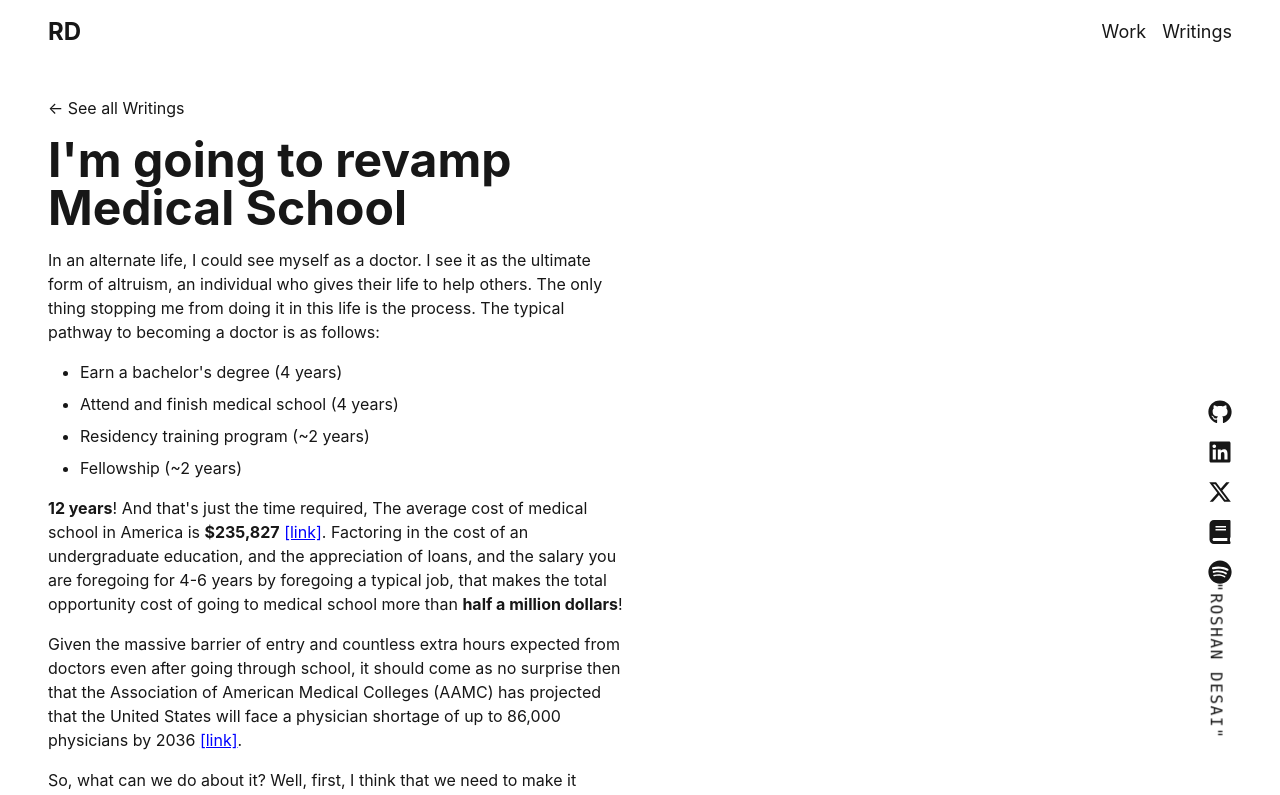
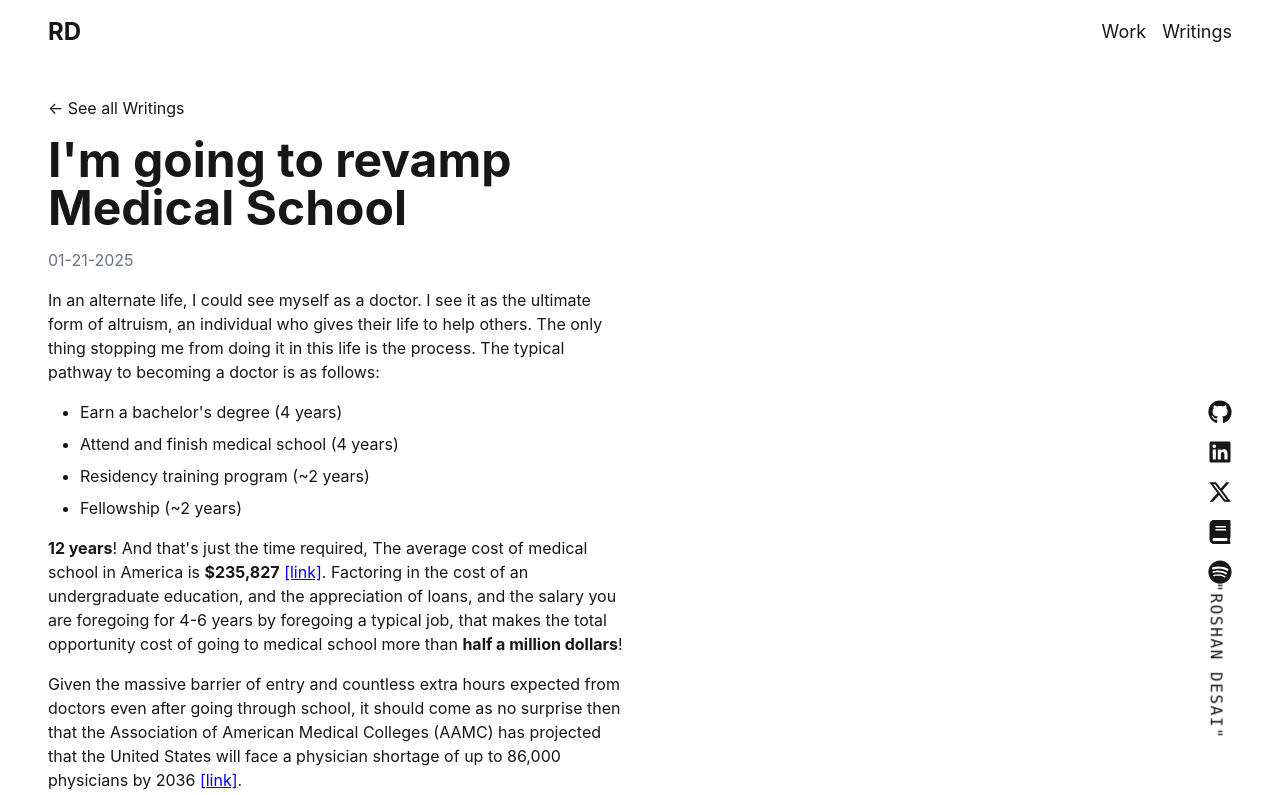
Before and after one commit to rohoswagger/whoami, a Next.js app: page /writings/medschool.md in a window 1280 px wide. Shown: the top 795 px of the page. Built offline with nearby package versions, Linux system fonts and the light colour scheme.

Commit message:
date for writings

```diff
--- a/app/writings/[id]/page.tsx
+++ b/app/writings/[id]/page.tsx
@@ -17,6 +17,7 @@
         &larr; See all Writings
       </Link>
       <h1 className="text-4xl md:text-5xl font-bold mb-4">{post.title}</h1>
+      <p className="text-gray-500 mb-4">{post.date}</p>
 
       <ReactMarkdown
         components={{
```
